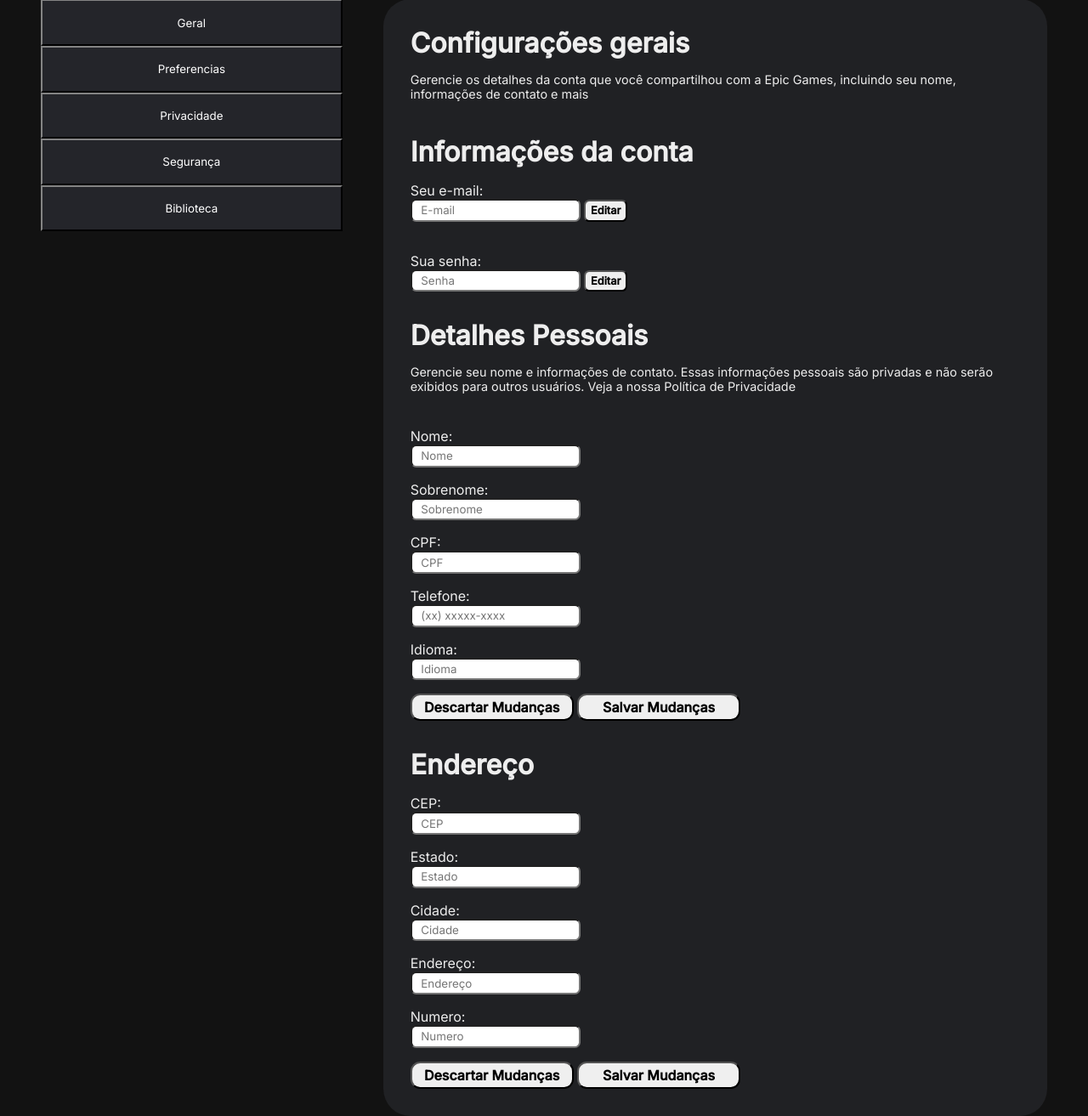
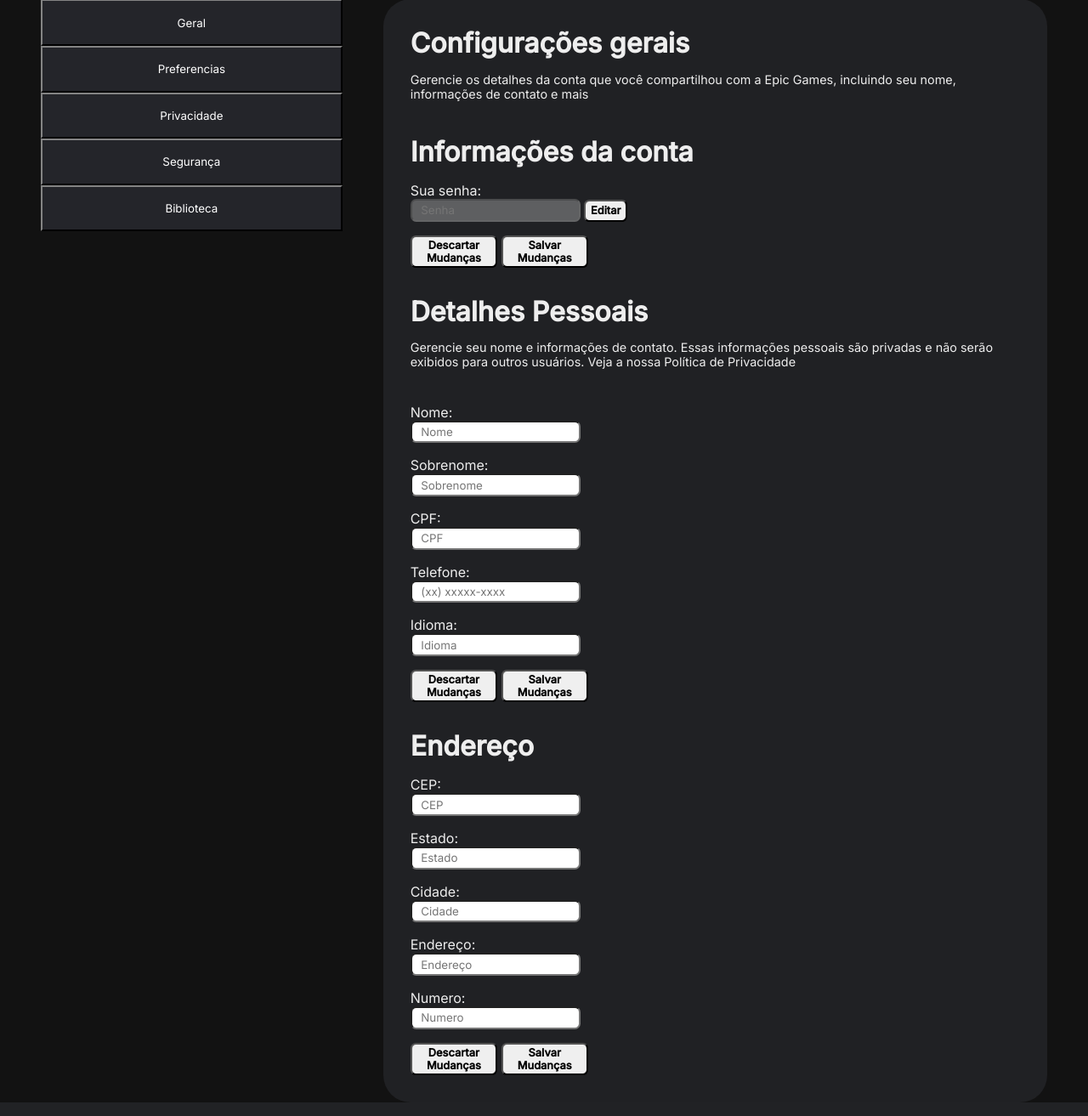
Before and after one commit to ProfNpc/avaliacao-games, a Spring app: template src/main/resources/templates/usuario/perfil-geral.html in a window 1280 px wide. Shown: the part 165-1478 px from the top of the page at 85% size. Run offline with Thymeleaf, Linux system fonts and the light colour scheme; the template is opened without the code that fills it, so the values that code supplies are empty.

Commit message:
Adicionada tela de perfil e arquivos relacionados

```diff
--- a/src/main/resources/static/CSS/Tela_Perfil.css
+++ b/src/main/resources/static/CSS/Tela_Perfil.css
@@ -81,7 +81,7 @@ header {
   padding: 0.8em;
 }
 
-.text-info button {
+.text-info button[type="button"] {
   width: 4em;
   height: 2em;
   border-radius: 0.5em;
@@ -90,7 +90,16 @@ header {
   cursor: pointer;
 }
 
-.geral-detalhe button {
+.text-info button {
+  width: 8em;
+  height: 3em;
+  border-radius: 0.5em;
+  font-size: 0.8em;
+  font-weight: bold;
+  cursor: pointer;
+}
+
+/* .geral-detalhe button {
   width: 12em;
   height: 2em;
   border-radius: 0.7em;
@@ -106,7 +115,7 @@ header {
   cursor: pointer;
   font-size: 1em;
   font-weight: bold;
-}
+} */
 
 .text-info label {
   color: #eeeeee;
--- /dev/null
+++ b/src/main/resources/static/JS/Tela_Perfil.js
@@ -0,0 +1,7 @@
+var inputSenha = document.querySelector(".geral-info input");
+var botaoSenha = document.querySelector(".geral-info button");
+
+
+botaoSenha.addEventListener("click", () => {
+    inputSenha.disabled = !inputSenha.disabled;
+})
--- a/src/main/resources/templates/usuario/perfil-geral.html
+++ b/src/main/resources/templates/usuario/perfil-geral.html
@@ -4,15 +4,15 @@
     <meta charset="UTF-8" />
     <meta http-equiv="X-UA-Compatible" content="IE=edge" />
     <meta name="viewport" content="width=device-width, initial-scale=1.0" />
-    <link rel="stylesheet" href="/CSS/Tela_Perfil.css" />
-    <link rel="stylesheet" href="/CSS/NavBar.css" />
+    <link rel="stylesheet" href="../CSS/Tela_Perfil.css" />
+    <link rel="stylesheet" href="../CSS/NavBar.css" />
     <title>Pacifier</title>
   </head>
   <body>
     <header>
       <nav class="nav-bar">
         <div class="logo">
-          <a href=""><img src="/imagens/Controle.png" alt="" /></a>
+          <a href=""><img src="../imagens/Controle.png" alt="" /></a>
         </div>
         <div class="nav-list">
           <ul>
@@ -29,7 +29,7 @@
 
         <div class="mobile-menu-icon">
           <button onclick="menuShow()">
-            <img class="icon" src="/imagens/menu_white.svg" alt="" />
+            <img class="icon" src="../imagens/menu_white.svg" alt="" />
           </button>
         </div>
       </nav>
@@ -84,17 +84,14 @@
             <div class="geral-info">
               <form action="">
                 <div class="text-info">
-                  <label for="">Seu e-mail:</label>
-                  <br />
-                  <input type="email" placeholder="E-mail" />
-                  <button>Editar</button>
-                </div>
-                <br />
-                <div class="text-info">
                   <label for="">Sua senha:</label>
                   <br />
-                  <input type="password" placeholder="Senha" />
-                  <button>Editar</button>
+                  <input type="password" placeholder="Senha" disabled />
+                  <button type="button">Editar</button>
+                </div>
+                <div class="text-info">
+                  <button>Descartar Mudanças</button>
+                  <button>Salvar Mudanças</button>
                 </div>
               </form>
             </div>
@@ -178,6 +175,7 @@
     </main>
     <footer></footer>
 
-    <script src="/JS/NavBar.js"></script>
+    <script src="../JS/NavBar.js"></script>
+    <script src="../JS/Tela_Perfil.js"></script>
   </body>
 </html>
```
